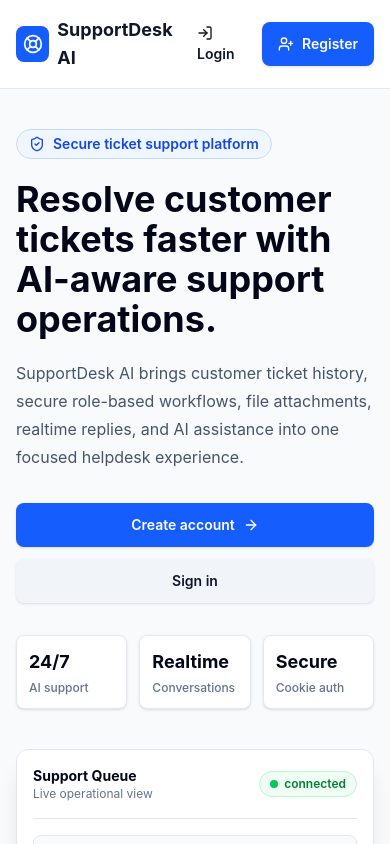
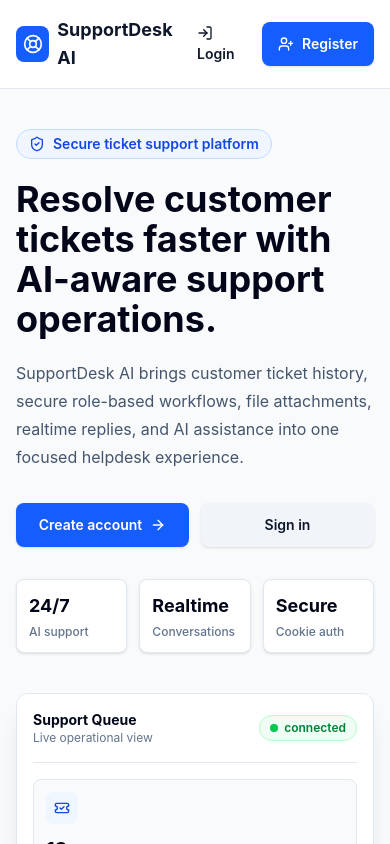
Before and after one commit to Deeprajojha1/Ticket_Management_System, a React (Vite) app in the folder client/: page / in a window 390 px wide. Built offline with nearby package versions, Linux system fonts and the light colour scheme; no server answers.

Commit message:
Adjust auth mobile navigation layout

```diff
--- a/client/src/layouts/AuthLayout.jsx
+++ b/client/src/layouts/AuthLayout.jsx
@@ -1,13 +1,18 @@
-import { Outlet } from "../lib/router.jsx";
+import { Outlet, useLocation } from "../lib/router.jsx";
 import Navbar from "../components/common/Navbar/Navbar.jsx";
 
-const AuthLayout = () => (
+const AuthLayout = () => {
+  const { pathname } = useLocation();
+  const showNavbar = pathname === "/";
+
+  return (
     <div className="flex h-screen flex-col overflow-hidden bg-slate-50">
-    <Navbar />
+      {showNavbar ? <Navbar /> : null}
       <main className="min-h-0 flex-1 overflow-y-auto">
         <Outlet />
       </main>
     </div>
   );
+};
 
 export default AuthLayout;
--- a/client/src/pages/Landing/Landing.jsx
+++ b/client/src/pages/Landing/Landing.jsx
@@ -22,7 +22,7 @@ const Landing = () => (
         <p className="mt-5 max-w-2xl text-base leading-7 text-slate-600">
           SupportDesk AI brings customer ticket history, secure role-based workflows, file attachments, realtime replies, and AI assistance into one focused helpdesk experience.
         </p>
-        <div className="mt-8 flex flex-col gap-3 sm:flex-row">
+        <div className="mt-8 grid grid-cols-2 gap-3 sm:flex sm:flex-row">
           <Button as={Link} to="/register" className="w-full sm:w-auto">
             Create account <ArrowRight className="h-4 w-4" />
           </Button>
```
Lines whose indentation alone changed are shown as unchanged.
